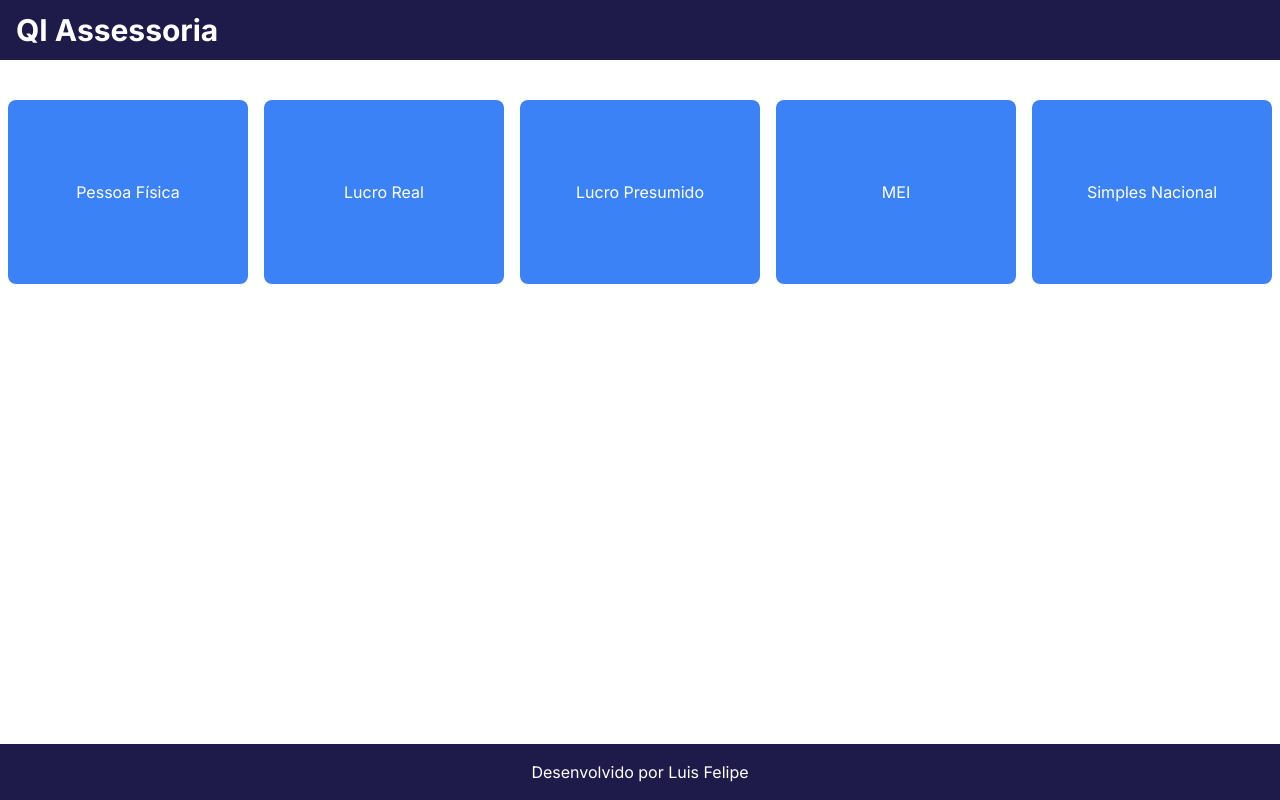
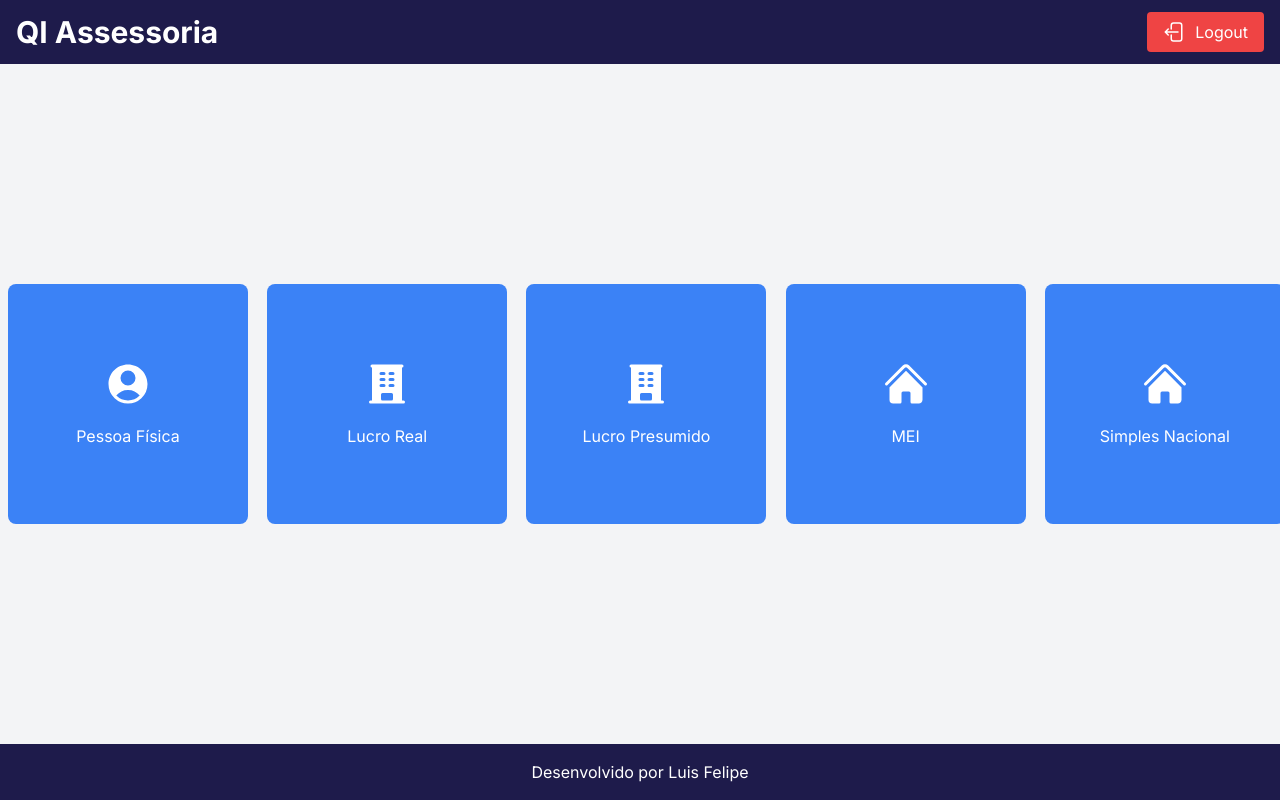
Before and after one commit to luisfelipe03/QI_Certificado_Digital, a Next.js app in the folder gerenciador-certificado-ui/: page / in a window 1280 px wide. Built offline with nearby package versions, Linux system fonts and the light colour scheme.

Commit message:
Ajustes na interface

```diff
--- a/gerenciador-certificado-ui/src/app/PF/page.tsx
+++ b/gerenciador-certificado-ui/src/app/PF/page.tsx
@@ -1,37 +1,55 @@
 'use client'
 
-import { Template, CertificateTablePF, InputPFModal } from '@/components'
-import { CertificadoPF } from '@/resources/certificado-pf/certificado-pf.resources'
-import { useCertificadoPFService } from '@/resources/certificado-pf/certificado-pf.service'
-import { useState, useEffect } from 'react'
-import Link from 'next/link'
+import { Template, CertificateTablePF, InputPFModal } from '@/components';
+import { CertificadoPF } from '@/resources/certificado-pf/certificado-pf.resources';
+import { useCertificadoPFService } from '@/resources/certificado-pf/certificado-pf.service';
+import { useState, useEffect } from 'react';
+import Link from 'next/link';
 
 export default function PessoaFisicaPage() {
-
     const useService = useCertificadoPFService();
     const [certificados, setCertificados] = useState<CertificadoPF[]>([]);
     const [loading, setLoading] = useState<boolean>(false);
     const [search, setSearch] = useState<string>('');
+    const [inputValue, setInputValue] = useState<string>('');
     const [open, setOpen] = useState<boolean>(false);
 
-    async function loadCertificados() {
+    async function loadCertificados(query: string = '') {
         setLoading(true);
-        const data = await useService.getAll();
+        let data;
+        if (query === '') {
+            data = await useService.getAll();
+        } else {
+            data = await useService.getByName(query);
+        }
         setCertificados(data);
         setLoading(false);
     }
 
     useEffect(() => {
-        loadCertificados();
+        loadCertificados(search);
     }, []);
 
-    function renderCertificado() {
-        return (
-            <CertificateTablePF
-                certificadoPF={certificados}
-            />
-        )
-    }
+    const handleSearchChange = (e: React.ChangeEvent<HTMLInputElement>) => {
+        setInputValue(e.target.value);
+    };
+
+    const handleSearch = () => {
+        setSearch(inputValue);
+        loadCertificados(inputValue);
+    };
+
+    const handleKeyDown = (e: React.KeyboardEvent<HTMLInputElement>) => {
+        if (e.key === 'Enter') {
+            handleSearch();
+        }
+    };
+
+    const clearSearch = () => {
+        setInputValue('');
+        setSearch('');
+        loadCertificados('');
+    };
 
     return (
         <Template footerModel={2} loading={loading}>
@@ -52,17 +70,33 @@ export default function PessoaFisicaPage() {
                         <h1 className="text-left text-2xl font-semibold text-gray-800">Certificados Pessoa Física</h1>
                     </div>
                     <div className='flex space-x-4 items-center'>
-                        <input onChange={e => setSearch(e.target.value)} type="text" placeholder='Nome' className='border px-5 py-2 rounded-lg text-gray-900' />
-                        <button className='bg-blue-500 text-white px-4 py-2 rounded-lg hover:bg-blue-600' onClick={loadCertificados}>Buscar</button>
+                        <div className='relative'>
+                            <input
+                                value={inputValue}
+                                onChange={handleSearchChange}
+                                onKeyDown={handleKeyDown}
+                                type="text"
+                                placeholder='Nome'
+                                className='border px-5 py-2 rounded-lg text-gray-900'
+                            />
+                            {inputValue && (
+                                <button onClick={clearSearch} className='absolute right-2 top-1/2 transform -translate-y-1/2 text-gray-500 hover:text-gray-700'>
+                                    <svg xmlns="http://www.w3.org/2000/svg" className="h-5 w-5" fill="none" viewBox="0 0 24 24" stroke="currentColor">
+                                        <path strokeLinecap="round" strokeLinejoin="round" strokeWidth={2} d="M6 18L18 6M6 6l12 12" />
+                                    </svg>
+                                </button>
+                            )}
+                        </div>
+                        <button className='bg-blue-500 text-white px-4 py-2 rounded-lg hover:bg-blue-600' onClick={handleSearch}>Buscar</button>
                         <button className='bg-green-500 text-white px-4 py-2 rounded-lg hover:bg-green-600' onClick={() => setOpen(true)}>Adicionar</button>
                         <InputPFModal open={open} setOpen={setOpen} />
                     </div>
                 </section>
 
                 <ul>
-                    {renderCertificado()}
+                    <CertificateTablePF certificadoPF={certificados} />
                 </ul>
             </div>
         </Template>
-    )
+    );
 }
--- a/gerenciador-certificado-ui/src/app/page.tsx
+++ b/gerenciador-certificado-ui/src/app/page.tsx
@@ -1,34 +1,51 @@
+import Link from 'next/link';
+import { ArrowLeftStartOnRectangleIcon, BuildingOfficeIcon, UserCircleIcon, BriefcaseIcon, ClipboardIcon, HomeIcon, ScaleIcon } from '@heroicons/react/24/solid';
 
-import { Template } from '@/components';
-import Link from 'next/link';
-
-interface SquareLinkProps {
+interface CardLinkProps {
   href: string;
   title: string;
+  Icon: React.ElementType;
 }
 
-const SquareLink = ({ href, title }: SquareLinkProps) => {
-  return (
-    <Link href={href}>
-      <div className="bg-blue-500 text-white text-center py-20 rounded-lg hover:bg-blue-600 m-2 cursor-pointer w-60">
-        {title}
-      </div>
-    </Link>
-  );
-};
+const CardLink: React.FC<CardLinkProps> = ({ href, title, Icon }) => (
+  <Link href={href} passHref>
+    <div className="flex flex-col items-center justify-center bg-blue-500 text-white text-center py-10 rounded-lg hover:bg-blue-600 m-2 cursor-pointer transition-all duration-200 w-60 h-60">
+      <Icon className="h-12 w-12 mb-4" />
+      {title}
+    </div>
+  </Link>
+);
 
 export default function Home() {
   return (
-    <Template footerModel={1}>
-      <div className="flex justify-center items-center space-x-3">
-        <div className="flex justify-center h-full">
-          <SquareLink href="/PF" title="Pessoa Física" />
-          <SquareLink href="/LR" title="Lucro Real" />
-          <SquareLink href="/LP" title="Lucro Presumido" />
-          <SquareLink href="/MEI" title="MEI" />
-          <SquareLink href="/SIMPLES" title="Simples Nacional" />
+    <div className="min-h-screen flex flex-col">
+      <header className="bg-indigo-950 text-white py-3">
+        <div className="container mx-auto flex justify-between items-center px-4">
+          <Link href="/" passHref>
+            <h1 className="text-3xl font-bold cursor-pointer">QI Assessoria</h1>
+          </Link>
+          <button className="flex items-center space-x-2 bg-red-500 px-4 py-2 rounded text-white hover:bg-red-600">
+            <ArrowLeftStartOnRectangleIcon className="h-6 w-6" />
+            <span>Logout</span>
+          </button>
         </div>
-      </div>
-    </Template>
+      </header>
+      <main className="flex-grow flex justify-center items-center py-10 bg-gray-100">
+        <div className="grid grid-cols-1 sm:grid-cols-2 md:grid-cols-3 lg:grid-cols-5 gap-4">
+          <CardLink href="/PF" title="Pessoa Física" Icon={UserCircleIcon} />
+          <CardLink href="/LR" title="Lucro Real" Icon={BuildingOfficeIcon} />
+          <CardLink href="/LP" title="Lucro Presumido" Icon={BuildingOfficeIcon} />
+          <CardLink href="/MEI" title="MEI" Icon={HomeIcon} />
+          <CardLink href="/SIMPLES" title="Simples Nacional" Icon={HomeIcon} />
+        </div>
+      </main>
+      <footer className="bg-indigo-950 text-white py-4">
+        <div className="container mx-auto text-center">
+          <a href="https://github.com/luisfelipe03" target="_blank" rel="noopener noreferrer">
+            Desenvolvido por Luis Felipe
+          </a>
+        </div>
+      </footer>
+    </div>
   );
 }
--- a/gerenciador-certificado-ui/src/components/Template.tsx
+++ b/gerenciador-certificado-ui/src/components/Template.tsx
@@ -21,8 +21,6 @@ export const Template: React.FC<TemplateProps> = ({ children, loading, footerMod
                 )}
                 {!loading && children}
             </div>
-            {footerModel === 1 && <Footer />}
-            {footerModel === 2 && <Footer2 />}
             <ToastContainer position='top-right'
                             autoClose={8000}
                             hideProgressBar={false}
```
Also changed, not shown: gerenciador-certificado-ui/package.json (+6 -3 lines), gerenciador-certificado-ui/src/components/inputFileModal/InputPFModal.tsx (+12 -34 lines), 1 other file (tests, documents, lock files or other folders).
